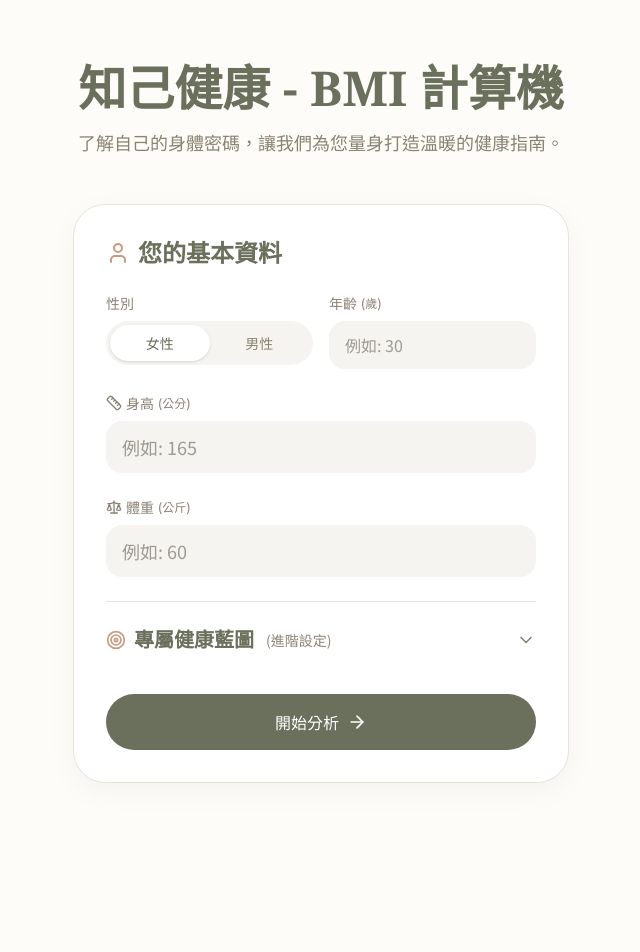
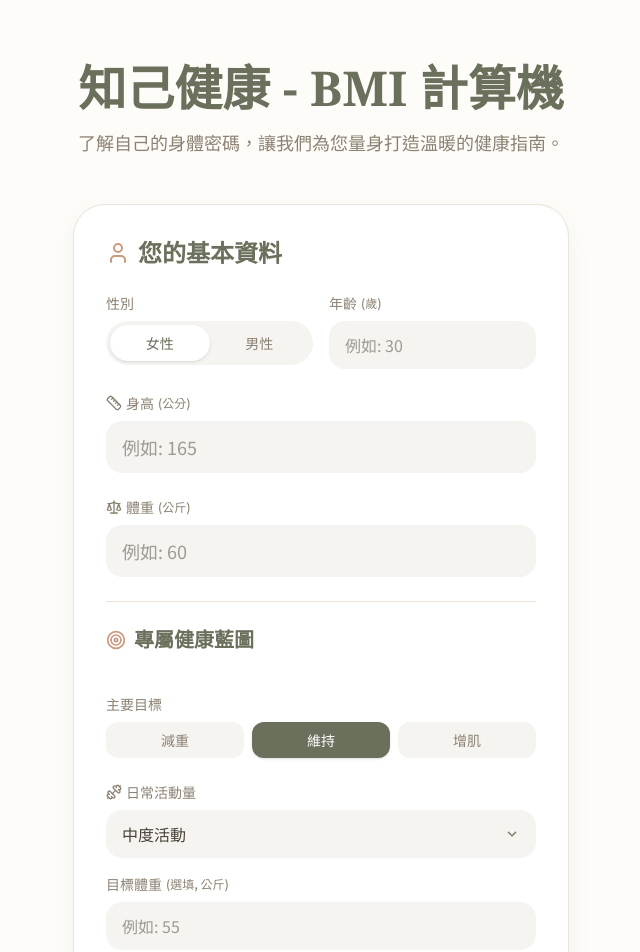
Before and after one commit to Guangpop/BmiCalculator, a React (Vite) app: page / in a window 1280 px wide. Shown: the top 952 px of the page, without its empty margins (319-959 px from the left). Before the commit the page ends 815 px from the top, so only its background shows below. Built offline with nearby package versions, Linux system fonts and the light colour scheme.

Commit message:
fix: always show health blueprint section without collapse

```diff
--- a/src/App.tsx
+++ b/src/App.tsx
@@ -1,6 +1,6 @@
 import React, { useState } from 'react';
 import { motion, AnimatePresence } from 'motion/react';
-import { Activity, Apple, Heart, Info, Scale, Ruler, User, ArrowRight, RefreshCcw, Loader2, Target, Dumbbell, ChevronDown, ChevronUp } from 'lucide-react';
+import { Activity, Apple, Heart, Info, Scale, Ruler, User, ArrowRight, RefreshCcw, Loader2, Target, Dumbbell } from 'lucide-react';
 import { getAdvice, type AdviceObject } from './getAdvice';
 
 export default function App() {
@@ -12,7 +12,7 @@ export default function App() {
   const [targetWeight, setTargetWeight] = useState('');
   const [fitnessLevel, setFitnessLevel] = useState('moderate');
   const [primaryGoal, setPrimaryGoal] = useState('maintain');
-  const [showAdvanced, setShowAdvanced] = useState(false);
+
 
   const [bmi, setBmi] = useState<number | null>(null);
   const [advice, setAdvice] = useState<AdviceObject | null>(null);
@@ -154,26 +154,12 @@ export default function App() {
 
                 <div className="h-px w-full bg-[var(--color-warm-border)] my-6"></div>
 
-                <button
-                  onClick={() => setShowAdvanced(!showAdvanced)}
-                  className="w-full flex items-center justify-between text-xl font-serif font-semibold text-[var(--color-olive)] hover:opacity-80 transition-opacity"
-                >
-                  <span className="flex items-center gap-2">
-                    <Target className="w-5 h-5 text-[var(--color-warm-accent)]" />
-                    專屬健康藍圖 <span className="text-sm font-sans font-normal text-[var(--color-warm-muted)] ml-1">(進階設定)</span>
-                  </span>
-                  {showAdvanced ? <ChevronUp className="w-5 h-5 text-[var(--color-warm-muted)]" /> : <ChevronDown className="w-5 h-5 text-[var(--color-warm-muted)]" />}
-                </button>
+                <h3 className="text-xl font-serif font-semibold text-[var(--color-olive)] flex items-center gap-2">
+                  <Target className="w-5 h-5 text-[var(--color-warm-accent)]" />
+                  專屬健康藍圖
+                </h3>
 
-                <AnimatePresence>
-                  {showAdvanced && (
-                    <motion.div
-                      initial={{ height: 0, opacity: 0 }}
-                      animate={{ height: 'auto', opacity: 1 }}
-                      exit={{ height: 0, opacity: 0 }}
-                      className="overflow-hidden"
-                    >
-                      <div className="space-y-6 pt-6 pb-2">
+                <div className="space-y-6 pt-4 pb-2">
                         <div>
                           <label className="block text-sm font-medium text-[var(--color-warm-muted)] mb-2 flex items-center gap-1">
                             主要目標
@@ -230,10 +216,7 @@ export default function App() {
                             />
                           </div>
                         </div>
-                      </div>
-                    </motion.div>
-                  )}
-                </AnimatePresence>
+                </div>
 
                 {error && (
                   <motion.p initial={{ opacity: 0 }} animate={{ opacity: 1 }} className="text-red-500 text-sm">
```
